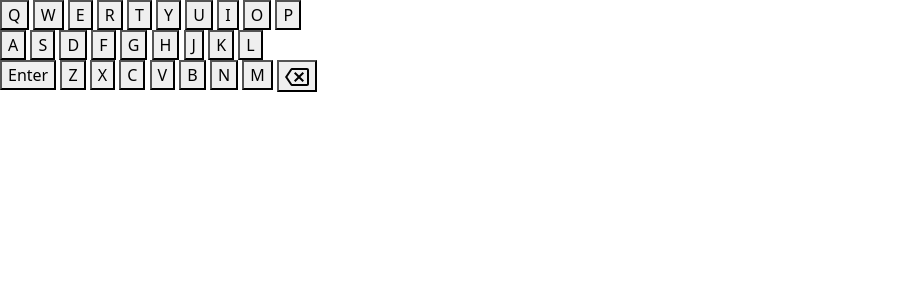
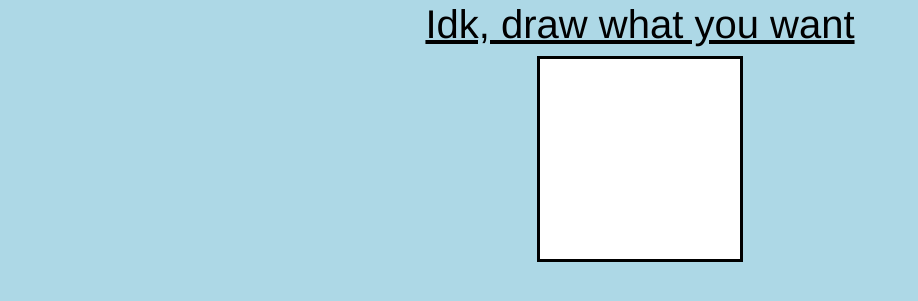
Before and after one commit to alian1001/MARDLE-Initiative, a Flask app: page /game in a window 1280 px wide. Shown: the part 56-357 px from the top of the page, without its empty margins (0-918 px from the left). Run offline with Flask 2, Linux system fonts and the light colour scheme; the visitor is signed in with stand-in values (Sample User, id 1); some libraries are stand-ins or nearby versions.

Commit message:
Added filler text
Added filler text for about

```diff
--- a/Flask Application/app/routes.py
+++ b/Flask Application/app/routes.py
@@ -8,11 +8,12 @@ from app.models import User
 
 @app.route('/')
 @app.route('/index')
-@login_required
 def index():
     return render_template('index.html')
 
+
 @app.route('/game')
+@login_required
 def game():
     return render_template('game.html', title='Game')
 
--- a/Flask Application/app/templates/game.html
+++ b/Flask Application/app/templates/game.html
@@ -2,73 +2,288 @@
 
 
     {% block content %}
-    <div class="alert-container" data-alert-container></div>
-    <div data-guess-grid class="guess-grid">
-      <div class="tile"></div>
-      <div class="tile"></div>
-      <div class="tile"></div>
-      <div class="tile"></div>
-      <div class="tile"></div>
-      <div class="tile"></div>
-      <div class="tile"></div>
-      <div class="tile"></div>
-      <div class="tile"></div>
-      <div class="tile"></div>
-      <div class="tile"></div>
-      <div class="tile"></div>
-      <div class="tile"></div>
-      <div class="tile"></div>
-      <div class="tile"></div>
-      <div class="tile"></div>
-      <div class="tile"></div>
-      <div class="tile"></div>
-      <div class="tile"></div>
-      <div class="tile"></div>
-      <div class="tile"></div>
-      <div class="tile"></div>
-      <div class="tile"></div>
-      <div class="tile"></div>
-      <div class="tile"></div>
-      <div class="tile"></div>
-      <div class="tile"></div>
-      <div class="tile"></div>
-      <div class="tile"></div>
-      <div class="tile"></div>
-    </div>
-    <div data-keyboard class="keyboard">
-      <button class="key" data-key="Q">Q</button>
-      <button class="key" data-key="W">W</button>
-      <button class="key" data-key="E">E</button>
-      <button class="key" data-key="R">R</button>
-      <button class="key" data-key="T">T</button>
-      <button class="key" data-key="Y">Y</button>
-      <button class="key" data-key="U">U</button>
-      <button class="key" data-key="I">I</button>
-      <button class="key" data-key="O">O</button>
-      <button class="key" data-key="P">P</button>
-      <div class="space"></div>
-      <button class="key" data-key="A">A</button>
-      <button class="key" data-key="S">S</button>
-      <button class="key" data-key="D">D</button>
-      <button class="key" data-key="F">F</button>
-      <button class="key" data-key="G">G</button>
-      <button class="key" data-key="H">H</button>
-      <button class="key" data-key="J">J</button>
-      <button class="key" data-key="K">K</button>
-      <button class="key" data-key="L">L</button>
-      <div class="space"></div>
-      <button data-enter class="key large">Enter</button>
-      <button class="key" data-key="Z">Z</button>
-      <button class="key" data-key="X">X</button>
-      <button class="key" data-key="C">C</button>
-      <button class="key" data-key="V">V</button>
-      <button class="key" data-key="B">B</button>
-      <button class="key" data-key="N">N</button>
-      <button class="key" data-key="M">M</button>
-      <button data-delete class="key large">
-        <svg xmlns="http://www.w3.org/2000/svg" height="24" viewBox="0 0 24 24" width="24">
-          <path fill="var(--color-tone-1)" d="M22 3H7c-.69 0-1.23.35-1.59.88L0 12l5.41 8.11c.36.53.9.89 1.59.89h15c1.1 0 2-.9 2-2V5c0-1.1-.9-2-2-2zm0 16H7.07L2.4 12l4.66-7H22v14zm-11.59-2L14 13.41 17.59 17 19 15.59 15.41 12 19 8.41 17.59 7 14 10.59 10.41 7 9 8.41 12.59 12 9 15.59z"></path>
-        </svg>
-      </button>
-    </div>
+<head>
+
+    <style>
+        h1 {
+            text-align: center;
+            color: black;
+            text-decoration: underline;
+        }
+        body {background-color: lightblue;}
+        p {text-align: center;}
+        td {
+            border-color: black;
+            border-style: solid;
+        }
+
+        table {
+            border-color: black;
+            border-style: solid;
+            border-width: 1mm;
+        }
+    </style>
+   <h1>Idk, draw what you want</h1>
+</head>
+<body>
+
+
+
+<table border="1" cellpadding="10" cellspacing="0" align="center">
+    <tr>
+        <td bgcolor="white">
+        </td>
+        <td bgcolor="white">
+        </td>
+        <td bgcolor="white">
+        </td>
+        <td bgcolor="white">
+        </td>
+        <td bgcolor="white">
+        </td>
+        <td bgcolor="white">
+        </td>
+        <td bgcolor="white">
+        </td>
+        <td bgcolor="white">
+        </td>
+        <td bgcolor="white">
+        </td>
+        <td bgcolor="white">
+        </td>
+
+    </tr>
+    <tr>
+        <td bgcolor="white">
+        </td>
+        <td bgcolor="white">
+        </td>
+        <td bgcolor="white">
+        </td>
+        <td bgcolor="white">
+        </td>
+        <td bgcolor="white">
+        </td>
+        <td bgcolor="white">
+        </td>
+        <td bgcolor="white">
+        </td>
+        <td bgcolor="white">
+        </td>
+        <td bgcolor="white">
+        </td>
+        <td bgcolor="white">
+        </td>
+
+    </tr>
+    <tr>
+        <td bgcolor="white">
+        </td>
+        <td bgcolor="white">
+        </td>
+        <td bgcolor="white">
+        </td>
+        <td bgcolor="white">
+        </td>
+        <td bgcolor="white">
+        </td>
+        <td bgcolor="white">
+        </td>
+        <td bgcolor="white">
+        </td>
+        <td bgcolor="white">
+        </td>
+        <td bgcolor="white">
+        </td>
+        <td bgcolor="white">
+        </td>
+
+    </tr>
+    <tr>
+        <td bgcolor="white">
+        </td>
+        <td bgcolor="white">
+        </td>
+        <td bgcolor="white">
+        </td>
+        <td bgcolor="white">
+        </td>
+        <td bgcolor="white">
+        </td>
+        <td bgcolor="white">
+        </td>
+        <td bgcolor="white">
+        </td>
+        <td bgcolor="white">
+        </td>
+        <td bgcolor="white">
+        </td>
+        <td bgcolor="white">
+        </td>
+
+    </tr>
+    <tr>
+        <td bgcolor="white">
+        </td>
+        <td bgcolor="white">
+        </td>
+        <td bgcolor="white">
+        </td>
+        <td bgcolor="white">
+        </td>
+        <td bgcolor="white">
+        </td>
+        <td bgcolor="white">
+        </td>
+        <td bgcolor="white">
+        </td>
+        <td bgcolor="white">
+        </td>
+        <td bgcolor="white">
+        </td>
+        <td bgcolor="white">
+        </td>
+
+    </tr>
+    <tr>
+        <td bgcolor="white">
+        </td>
+        <td bgcolor="white">
+        </td>
+        <td bgcolor="white">
+        </td>
+        <td bgcolor="white">
+        </td>
+        <td bgcolor="white">
+        </td>
+        <td bgcolor="white">
+        </td>
+        <td bgcolor="white">
+        </td>
+        <td bgcolor="white">
+        </td>
+        <td bgcolor="white">
+        </td>
+        <td bgcolor="white">
+        </td>
+
+    </tr>
+    <tr>
+        <td bgcolor="white">
+        </td>
+        <td bgcolor="white">
+        </td>
+        <td bgcolor="white">
+        </td>
+        <td bgcolor="white">
+        </td>
+        <td bgcolor="white">
+        </td>
+        <td bgcolor="white">
+        </td>
+        <td bgcolor="white">
+        </td>
+        <td bgcolor="white">
+        </td>
+        <td bgcolor="white">
+        </td>
+        <td bgcolor="white">
+        </td>
+
+    </tr>
+    <tr>
+        <td bgcolor="white">
+        </td>
+        <td bgcolor="white">
+        </td>
+        <td bgcolor="white">
+        </td>
+        <td bgcolor="white">
+        </td>
+        <td bgcolor="white">
+        </td>
+        <td bgcolor="white">
+        </td>
+        <td bgcolor="white">
+        </td>
+        <td bgcolor="white">
+        </td>
+        <td bgcolor="white">
+        </td>
+        <td bgcolor="white">
+        </td>
+
+    </tr>
+    <tr>
+        <td bgcolor="white">
+        </td>
+        <td bgcolor="white">
+        </td>
+        <td bgcolor="white">
+        </td>
+        <td bgcolor="white">
+        </td>
+        <td bgcolor="white">
+        </td>
+        <td bgcolor="white">
+        </td>
+        <td bgcolor="white">
+        </td>
+        <td bgcolor="white">
+        </td>
+        <td bgcolor="white">
+        </td>
+        <td bgcolor="white">
+        </td>
+
+    </tr>
+    <tr>
+        <td bgcolor="white">
+        </td>
+        <td bgcolor="white">
+        </td>
+        <td bgcolor="white">
+        </td>
+        <td bgcolor="white">
+        </td>
+        <td bgcolor="white">
+        </td>
+        <td bgcolor="white">
+        </td>
+        <td bgcolor="white">
+        </td>
+        <td bgcolor="white">
+        </td>
+        <td bgcolor="white">
+        </td>
+        <td bgcolor="white">
+        </td>
+
+    </tr>
+
+    </table>
+    <!--<p id="replace">Here is a counter of how many pixels has been clicked! <span id="count"></span></p>-->
+</body>
+</html>
+
+<script>
+    let counter = 0;
+    var x = document.getElementsByTagName("td");
+    for (var i = 0; i < x.length; i++) {
+        x[i].addEventListener("click", function()
+        {
+            counter++;
+            if(this.bgColor == "white")
+            {
+                this.bgColor = "black";
+            }
+            else
+            {
+                this.bgColor = "white";
+            }
+           // document.getElementById("replace").innerHTML = "The Pixel Count is " + counter;
+        });
+    };
+
+</script>
         {% endblock %}
--- /dev/null
+++ b/Flask Application/app/templates/profile.html
@@ -0,0 +1,5 @@
+{% extends "base.html" %}
+
+{% block content %}
+    <p>HI</p>
+{% endblock %}
```
Also changed, not shown: Flask Application/app/templates/index.html (+6 -1 lines).
